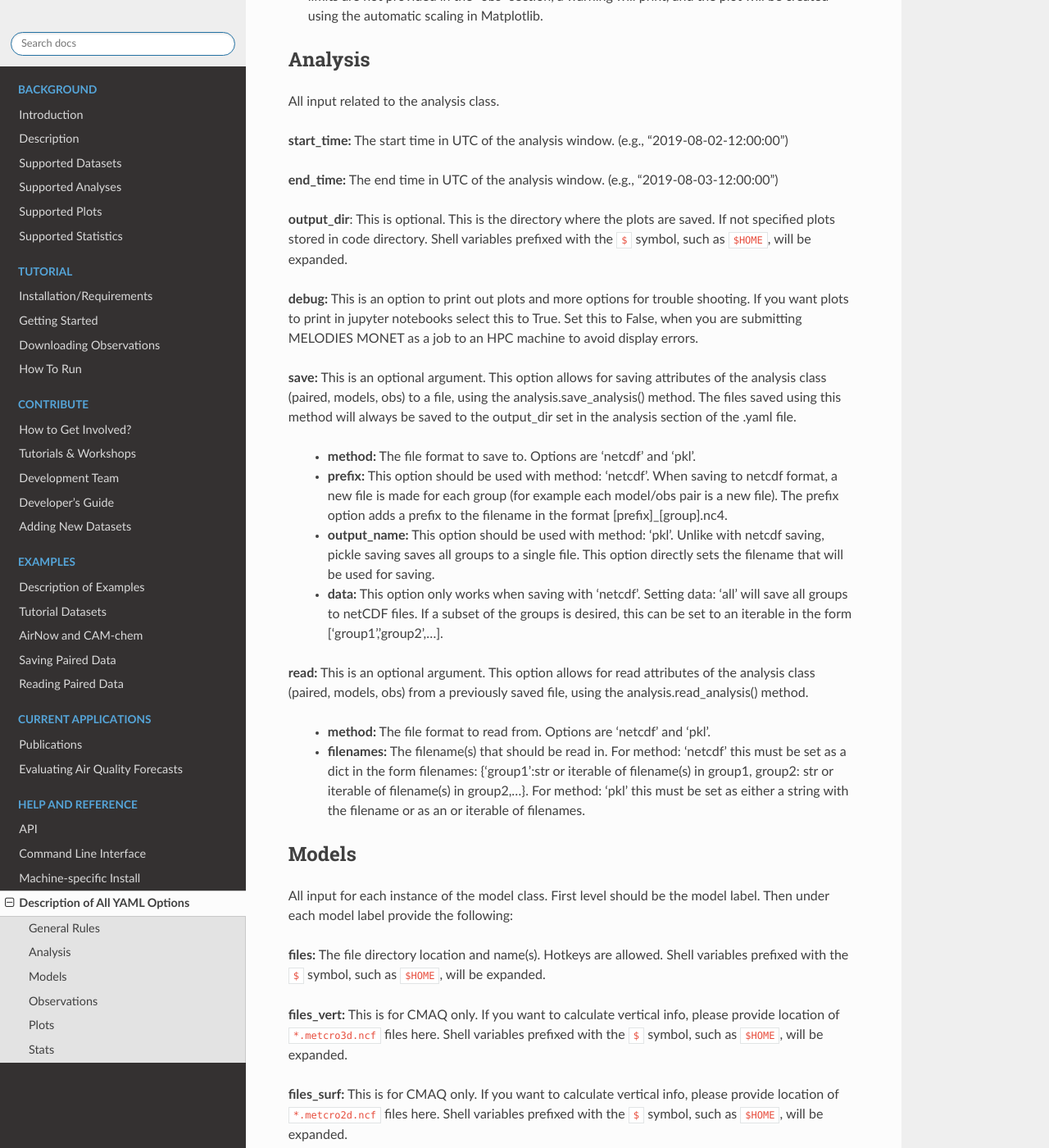
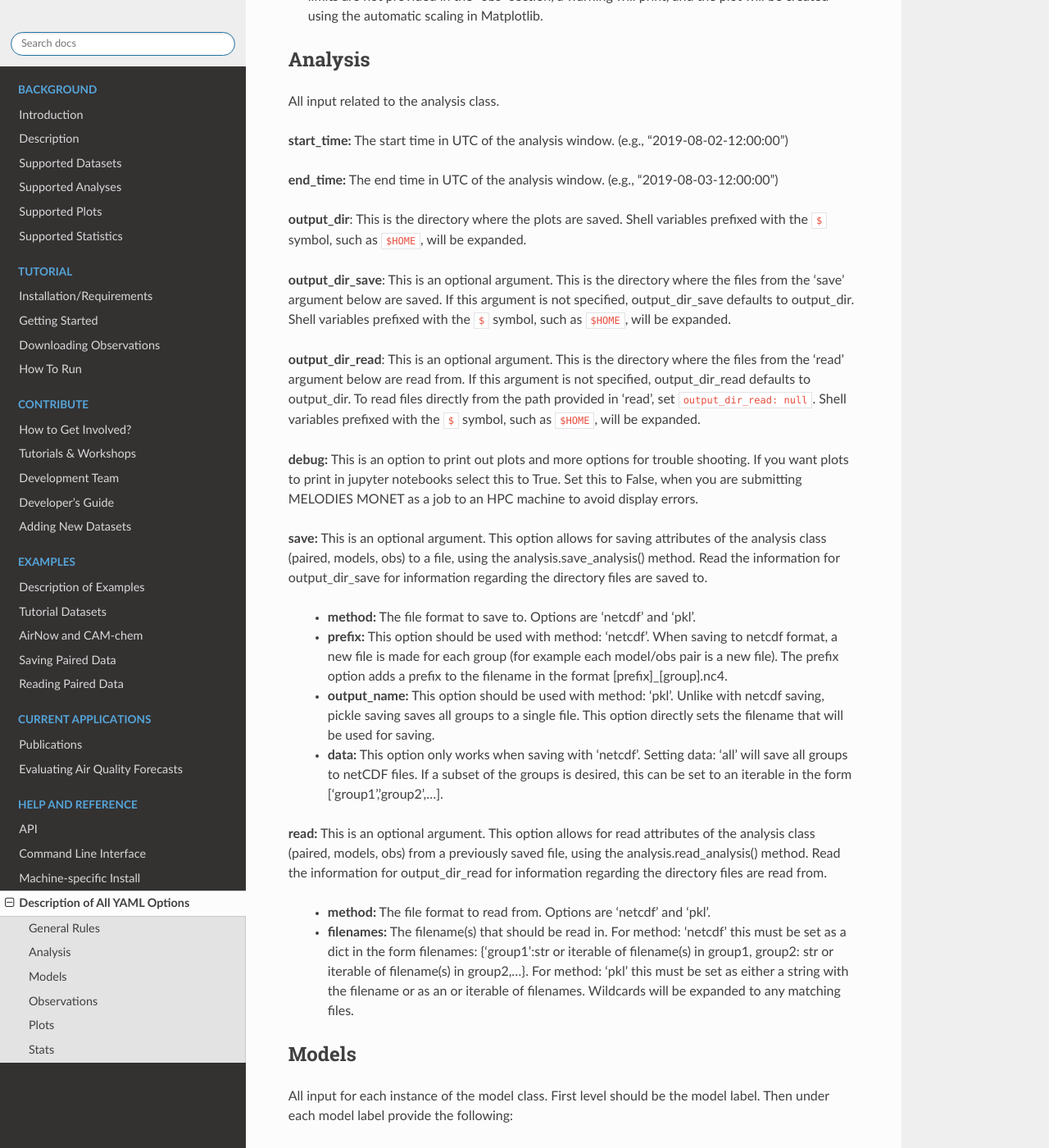
Before and after one commit to NOAA-CSL/MELODIES-MONET, a Sphinx documentation site: the page built from docs/appendix/yaml.rst, in a window 1280 px wide and 1400 px high, scrolled down 664 px. Shown: the whole window at 82% size. Built offline with Sphinx 7.4.7 and the Read the Docs theme 2.0.0, drawn with Linux system fonts in a browser that asks for light colours; pages that are not in the unit, such as notebooks, are missing from menus.

Commit message:
Modify docs and examples for new output_dir save and read options, and making output_dir non-optional.

```diff
--- a/docs/appendix/yaml.rst
+++ b/docs/appendix/yaml.rst
@@ -41,8 +41,16 @@ All input related to the analysis class.
 **end_time:** The end time in UTC of the analysis window.
 (e.g., "2019-08-03-12:00:00")
 
-**output_dir**: This is optional. This is the directory where the plots are saved.
-If not specified plots stored in code directory.
+**output_dir**: This is the directory where the plots are saved.
+Shell variables prefixed with the ``$`` symbol, such as ``$HOME``, will be expanded.
+
+**output_dir_save**: This is an optional argument. This is the directory where the files from the 'save' argument below are saved.
+If this argument is not specified, output_dir_save defaults to output_dir.
+Shell variables prefixed with the ``$`` symbol, such as ``$HOME``, will be expanded.
+
+**output_dir_read**: This is an optional argument. This is the directory where the files from the 'read' argument below are read from.
+If this argument is not specified, output_dir_read defaults to output_dir.
+To read files directly from the path provided in 'read', set ``output_dir_read: null``.
 Shell variables prefixed with the ``$`` symbol, such as ``$HOME``, will be expanded.
 
 **debug:** This is an option to print out plots and more options for trouble
@@ -52,8 +60,7 @@ machine to avoid display errors.
 
 **save:** This is an optional argument. This option allows for saving attributes of the
 analysis class (paired, models, obs) to a file, using the analysis.save_analysis() method.
-The files saved using this method will always be saved to the output_dir set in the
-analysis section of the .yaml file.
+Read the information for output_dir_save for information regarding the directory files are saved to.
 
    * **method:** The file format to save to. Options are 'netcdf' and 'pkl'.
    * **prefix:** This option should be used with method: 'netcdf'. When saving to netcdf format, a new file is made for each group (for example each model/obs pair is a new file). The prefix option adds a prefix to the filename in the format [prefix]_[group].nc4.
@@ -62,10 +69,11 @@ analysis section of the .yaml file.
 
 **read:** This is an optional argument. This option allows for read attributes of the
 analysis class (paired, models, obs) from a previously saved file, using the
-analysis.read_analysis() method.
+analysis.read_analysis() method. Read the information for output_dir_read for information
+regarding the directory files are read from.
 
    * **method:** The file format to read from. Options are 'netcdf' and 'pkl'.
-   * **filenames:** The filename(s) that should be read in. For method: 'netcdf' this must be set as a dict in the form filenames: {'group1':str or iterable of filename(s) in group1, group2: str or iterable of filename(s) in group2,...}. For method: 'pkl' this must be set as either a string with the filename or as an or iterable of filenames.
+   * **filenames:** The filename(s) that should be read in. For method: 'netcdf' this must be set as a dict in the form filenames: {'group1':str or iterable of filename(s) in group1, group2: str or iterable of filename(s) in group2,...}. For method: 'pkl' this must be set as either a string with the filename or as an or iterable of filenames. Wildcards will be expanded to any matching files.
 
 Models
 ------
--- a/docs/examples/control_wrfchem_mech-0905_2.yaml
+++ b/docs/examples/control_wrfchem_mech-0905_2.yaml
@@ -18,7 +18,6 @@ analysis:
   start_time: "2019-09-05-06:00:00" # UTC
   end_time: "2019-09-06-06:00:00" # UTC
   output_dir: ./output/airnow_wrfchem  # relative to the program using this control file
-  # ^ optional; if not specified, plots are stored in code directory (??)
   #   Currently, the directory must exist or plot saving will error and fail.
   debug: True
 
```
Also changed, not shown: docs/examples/control_wrfchem_saveandread.yaml (+7 -3 lines), docs/examples/read_paired_data.ipynb, 10 other files.
